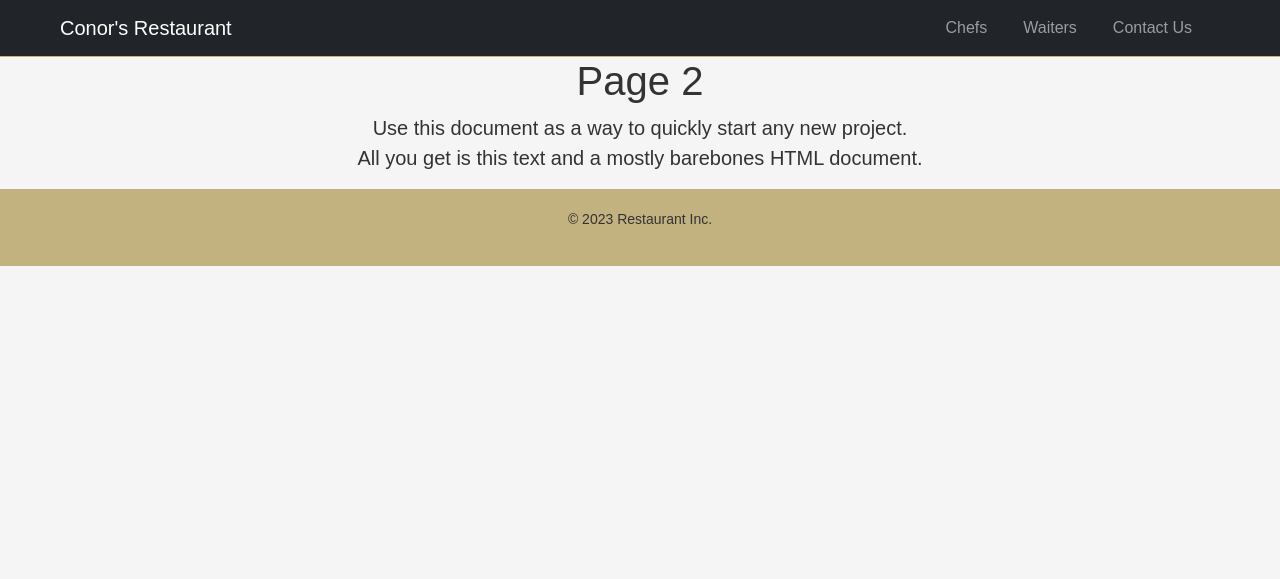
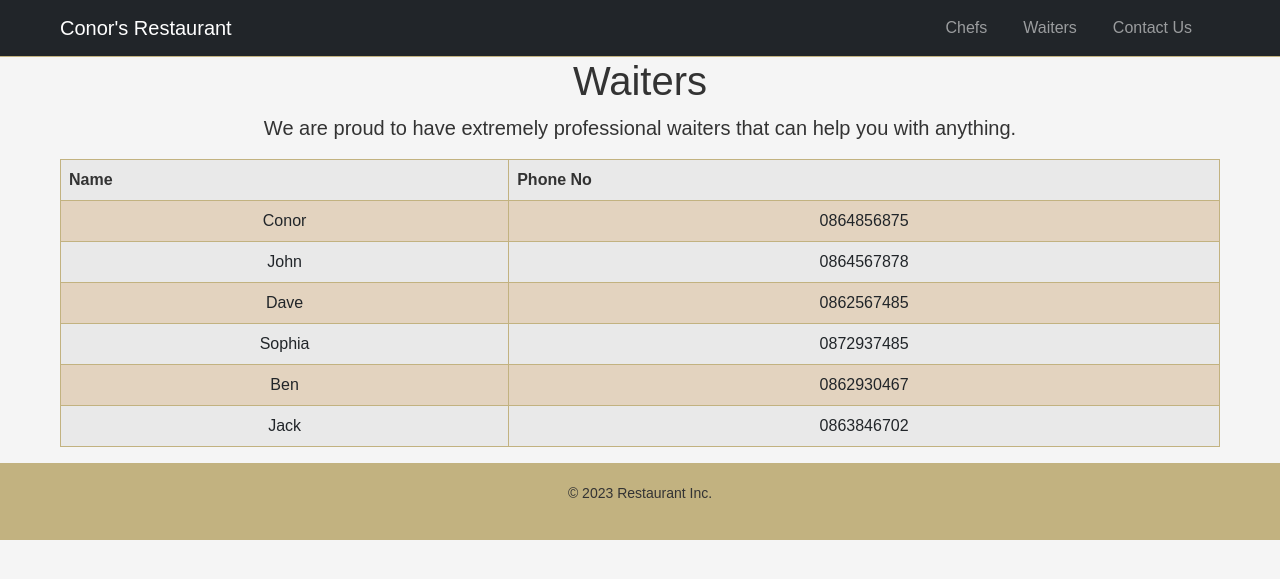
Before and after one commit to xconor/Assignment2PHP-SQLwebsite, a PHP site: page /page-2.php in a window 1280 px wide. Shown: the top 579 px of the page. Run offline with PHP 8.4, Linux system fonts and the light colour scheme; data comes from the database, SQL or seed files in the repository.

Commit message:
added tables to page 1 and 2

```diff
--- a/page-2.php
+++ b/page-2.php
@@ -1,11 +1,40 @@
+<?php
+require_once('database.php');
+
+// Get waiters
+$queryWaiters = 'SELECT waiter_ID, waiter_name, waiter_number FROM Waiter';
+$statement = $db->prepare($queryWaiters);
+$statement->execute();
+$waiters = $statement->fetchAll();
+$statement->closeCursor();
+?>
+
 <?php include 'includes/header.php';?>
-
 
 <main class="container">
   <div class="starter-template text-center">
-    <h1>Page 2</h1>
-    <p class="lead">Use this document as a way to quickly start any new project.<br> All you get is this text and a mostly barebones HTML document.</p>
-  </div>
 
+<!-- the body section -->
+<header><h1>Waiters</h1></header>
+    <p class="lead">We are proud to have extremely professional waiters that can help you with anything.</p>
+    <section>
+        <!-- display a table of waiters -->
+        <div class="table-responsive">
+            <table class="table table-striped">
+                <tr>
+                    <th>Name</th>
+                    <th>Phone No</th>
+                </tr>
+
+                <?php foreach ($waiters as $waiters) : ?>
+                    <tr>
+                        <td><?php echo $waiters['waiter_name']; ?></td>
+                        <td><?php echo $waiters['waiter_number']; ?></td>
+                    </tr>
+                <?php endforeach; ?>
+            </table>
+        </div>
+    </section>
+  </div><!-- /.starter-template -->
 </main><!-- /.container -->
 <?php include 'includes/footer.php';?>
```
Also changed, not shown: page-1.php (+14 -16 lines).
